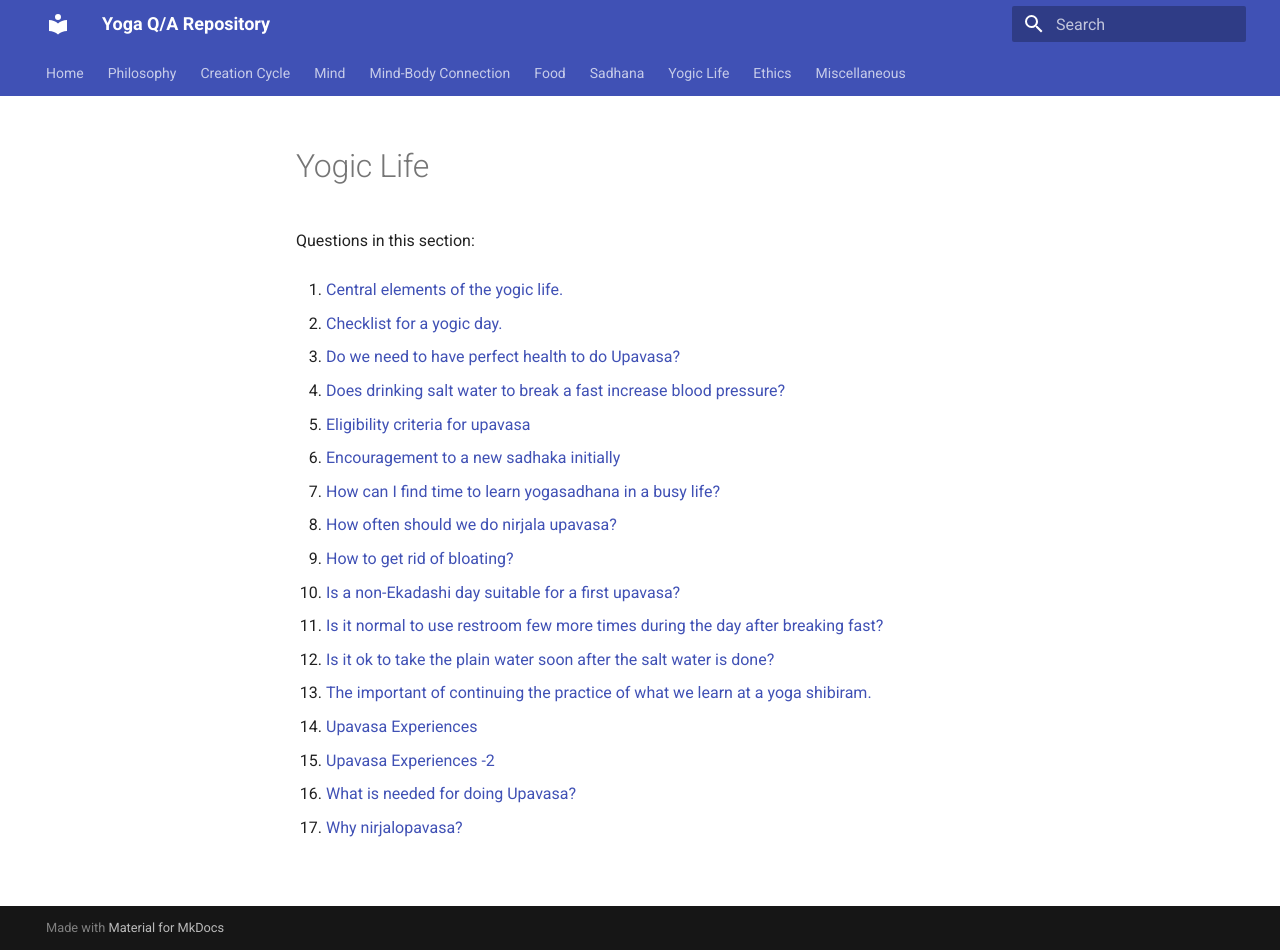
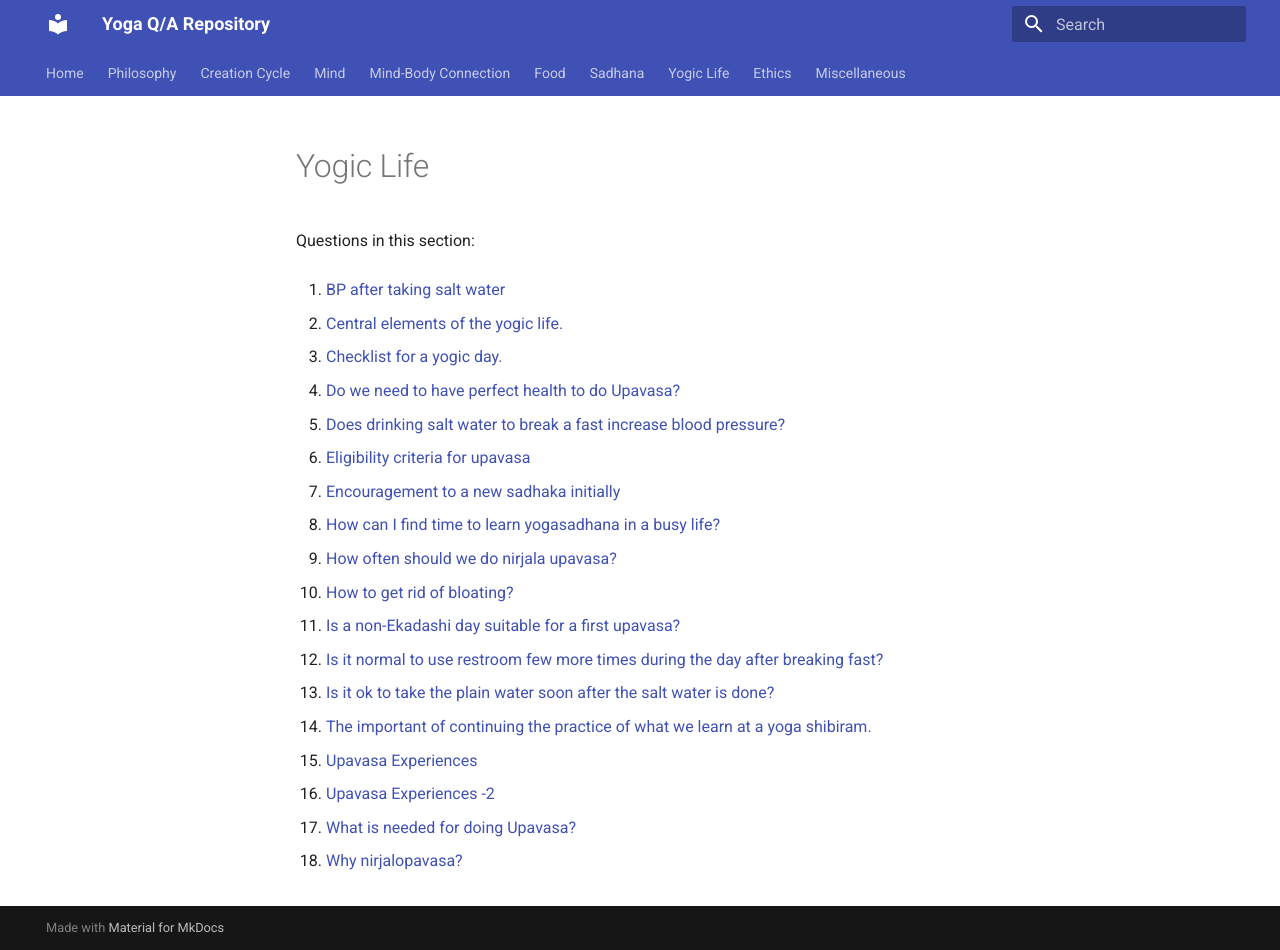
Before and after one commit to yogiclife/yoga-qa, an MkDocs documentation site: the page built from docs/yogic-life/README.md, in a window 1280 px wide and 950 px high. Built offline with MkDocs 1.6.1 and Material for MkDocs 9.7.7, drawn with Linux system fonts in a browser that asks for light colours.

Commit message:
Update topic indices [skip ci]

```diff
--- a/docs/yogic-life/README.md
+++ b/docs/yogic-life/README.md
@@ -2,36 +2,38 @@
 
 Questions in this section:
 
-1. [Central elements of the yogic life.](central-elements-of-the-yogic-life-20260628-125921.md)
+1. [BP after taking salt water](bp-after-taking-salt-water-20260629-225120.md)
 
-2. [Checklist for a yogic day.](checklist-for-a-yogic-day-20260628-134950.md)
+2. [Central elements of the yogic life.](central-elements-of-the-yogic-life-20260628-125921.md)
 
-3. [Do we need to have perfect health to do Upavasa?](do-we-need-to-have-perfect-health-to-do-upavasa-20260629-223916.md)
+3. [Checklist for a yogic day.](checklist-for-a-yogic-day-20260628-134950.md)
 
-4. [Does drinking salt water to break a fast increase blood pressure?](does-drinking-salt-water-to-break-a-fast-increase-blood-pressure-20260629-225022.md)
+4. [Do we need to have perfect health to do Upavasa?](do-we-need-to-have-perfect-health-to-do-upavasa-20260629-223916.md)
 
-5. [Eligibility criteria for upavasa](eligibility-criteria-for-upavasa-20260629-073711.md)
+5. [Does drinking salt water to break a fast increase blood pressure?](does-drinking-salt-water-to-break-a-fast-increase-blood-pressure-20260629-225022.md)
 
-6. [Encouragement to a new sadhaka initially](encouragement-to-a-new-sadhaka-initially-20260629-073940.md)
+6. [Eligibility criteria for upavasa](eligibility-criteria-for-upavasa-20260629-073711.md)
 
-7. [How can I find time to learn yogasadhana in a busy life?](how-can-i-find-time-to-learn-yogasadhana-in-a-busy-life-20260628-121124.md)
+7. [Encouragement to a new sadhaka initially](encouragement-to-a-new-sadhaka-initially-20260629-073940.md)
 
-8. [How often should we do nirjala upavasa?](how-often-should-we-do-nirjala-upavasa-20260628-115448.md)
+8. [How can I find time to learn yogasadhana in a busy life?](how-can-i-find-time-to-learn-yogasadhana-in-a-busy-life-20260628-121124.md)
 
-9. [How to get rid of bloating?](how-to-get-rid-of-bloating-20260629-074146.md)
+9. [How often should we do nirjala upavasa?](how-often-should-we-do-nirjala-upavasa-20260628-115448.md)
 
-10. [Is a non-Ekadashi day suitable for a first upavasa?](is-a-non-ekadashi-day-suitable-for-a-first-upavasa-20260629-074340.md)
+10. [How to get rid of bloating?](how-to-get-rid-of-bloating-20260629-074146.md)
 
-11. [Is it normal to use restroom few more times during the day after breaking fast?](is-it-normal-to-use-restroom-few-more-times-during-the-day-after-breaking-fast-20260629-222435.md)
+11. [Is a non-Ekadashi day suitable for a first upavasa?](is-a-non-ekadashi-day-suitable-for-a-first-upavasa-20260629-074340.md)
 
-12. [Is it ok to take the plain water soon after the salt water is done?](is-it-ok-to-take-the-plain-water-soon-after-the-salt-water-is-done-20260629-073315.md)
+12. [Is it normal to use restroom few more times during the day after breaking fast?](is-it-normal-to-use-restroom-few-more-times-during-the-day-after-breaking-fast-20260629-222435.md)
 
-13. [The important of continuing the practice of what we learn at a yoga shibiram.](the-important-of-continuing-the-practice-of-what-we-learn-at-a-yoga-shibiram-20260628-132817.md)
+13. [Is it ok to take the plain water soon after the salt water is done?](is-it-ok-to-take-the-plain-water-soon-after-the-salt-water-is-done-20260629-073315.md)
 
-14. [Upavasa Experiences](upavasa-experiences-20260629-073507.md)
+14. [The important of continuing the practice of what we learn at a yoga shibiram.](the-important-of-continuing-the-practice-of-what-we-learn-at-a-yoga-shibiram-20260628-132817.md)
 
-15. [Upavasa Experiences -2](upavasa-experiences-2-20260629-115359.md)
+15. [Upavasa Experiences](upavasa-experiences-20260629-073507.md)
 
-16. [What is needed for doing Upavasa?](what-is-needed-for-doing-upavasa-20260629-081011.md)
+16. [Upavasa Experiences -2](upavasa-experiences-2-20260629-115359.md)
 
-17. [Why nirjalopavasa?](why-nirjalopavasa-20260629-224139.md)
+17. [What is needed for doing Upavasa?](what-is-needed-for-doing-upavasa-20260629-081011.md)
+
+18. [Why nirjalopavasa?](why-nirjalopavasa-20260629-224139.md)
```
